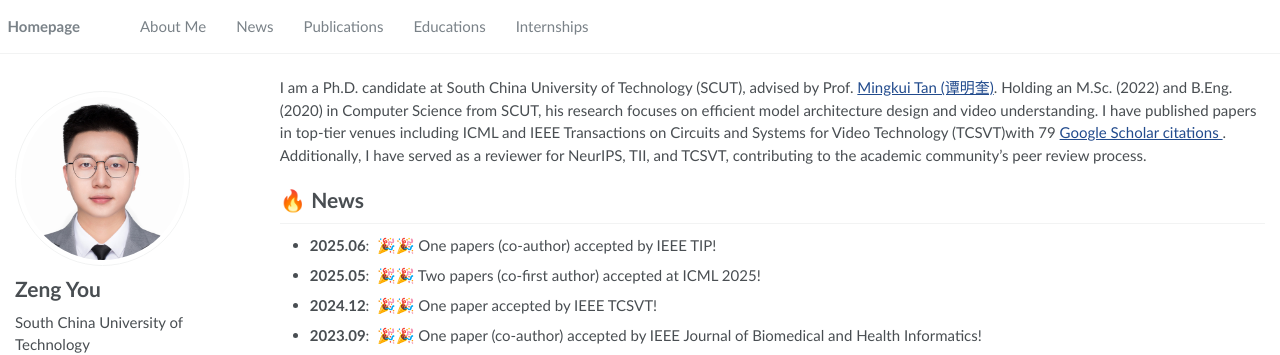
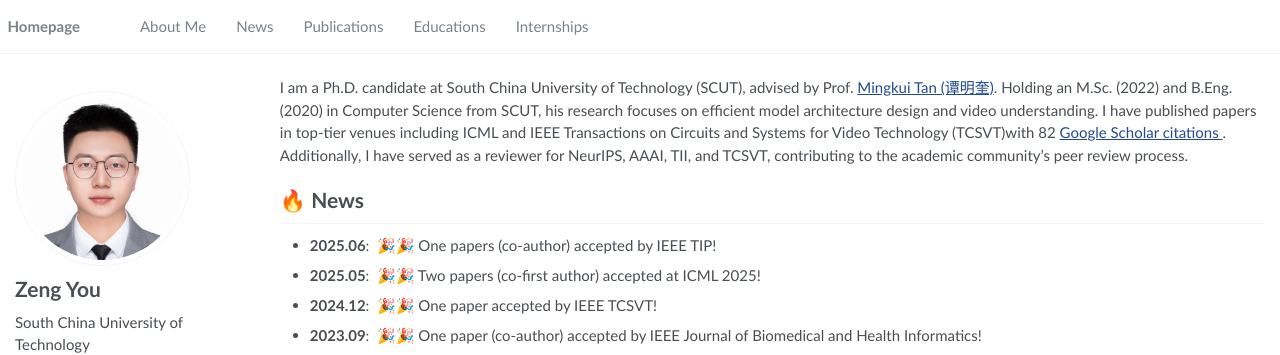
Before and after one commit to bolixinyu/homepage, a Jekyll site: the page built from _pages/about.md, in a window 1280 px wide and 900 px high. Shown: the top 355 px of the window. Built offline with Jekyll 4.4.1, drawn with Linux system fonts in a browser that asks for light colours; some web fonts are replaced; formulas are drawn with MathJax 3.

Commit message:
update tip links and reviewer service

```diff
--- a/_pages/about.md
+++ b/_pages/about.md
@@ -17,7 +17,7 @@
 
 <span class='anchor' id='about-me'></span>
 
-I am a Ph.D. candidate at South China University of Technology (SCUT), advised by Prof. <a href='https://tanmingkui.github.io/'>Mingkui Tan (谭明奎)</a>. Holding an M.Sc. (2022) and B.Eng. (2020) in Computer Science from SCUT, his research focuses on efficient model architecture design and video understanding. I have published papers in top-tier venues including ICML and IEEE Transactions on Circuits and Systems for Video Technology (TCSVT)with 79 <a href='https://scholar.google.com/citations?user=7xCkJ-QAAAAJ'>Google Scholar citations </a>. Additionally, I have served as a reviewer for NeurIPS, TII, and TCSVT, contributing to the academic community's peer review process.
+I am a Ph.D. candidate at South China University of Technology (SCUT), advised by Prof. <a href='https://tanmingkui.github.io/'>Mingkui Tan (谭明奎)</a>. Holding an M.Sc. (2022) and B.Eng. (2020) in Computer Science from SCUT, his research focuses on efficient model architecture design and video understanding. I have published papers in top-tier venues including ICML and IEEE Transactions on Circuits and Systems for Video Technology (TCSVT)with 82 <a href='https://scholar.google.com/citations?user=7xCkJ-QAAAAJ'>Google Scholar citations </a>. Additionally, I have served as a reviewer for NeurIPS, AAAI, TII, and TCSVT, contributing to the academic community's peer review process.
 
 # 🔥 News
 - **2025.06**: &nbsp;🎉🎉 One papers (co-author) accepted by IEEE TIP!
@@ -45,7 +45,7 @@
 <a href="https://arxiv.org/pdf/2505.22107v2"><strong>PDF</strong></a> / <a href="https://github.com/bolixinyu/DynamicGroupAttention"><strong>Code</strong></a> / <a href="./bibs/dga.txt"><strong>BibTex</strong></a> </li>
 <br>
 
-<li><code>TIP 2025</code> <a href=""><strong>Zero-shot Skeleton-based Action Recognition with Prototype-guided Feature Alignment</strong></a><br>
+<li><code>TIP 2025</code> <a href="https://ieeexplore.ieee.org/document/11083680"><strong>Zero-shot Skeleton-based Action Recognition with Prototype-guided Feature Alignment</strong></a><br>
 <strong>IEEE Transactions on Image Processing (TIP 2025)</strong><br>
 Kai Zhou $^*$, Shuhai Zhang $^*$, <u>Zeng You</u>, Jinwu Hu, Mingkui Tan, Fei Liu<br>
 
```
